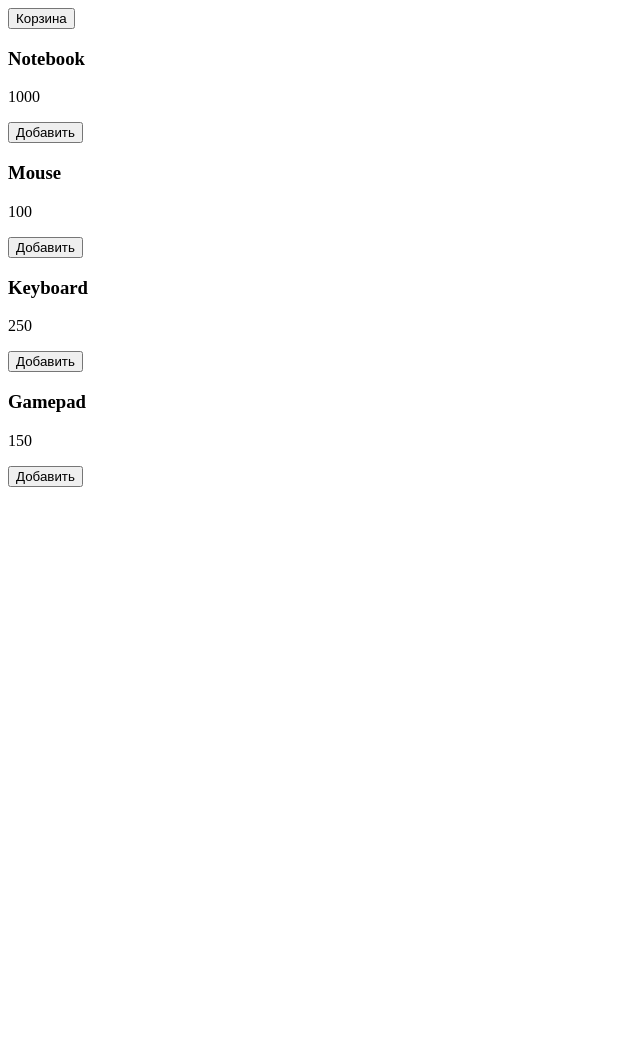
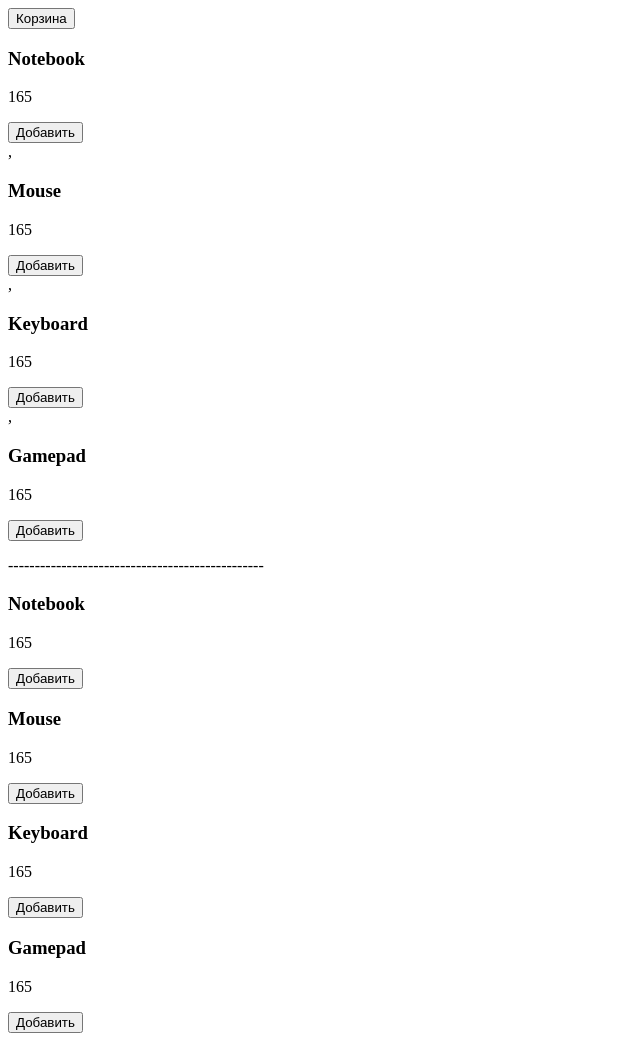
Before and after one commit to maxgoslar/js2new, a plain HTML site: page project/index.html in a window 1280 px wide. Shown: the whole page, without its empty margins (0-640 px from the left). Before the commit the page ends 800 px from the top, so only its background shows below. Drawn offline with Linux system fonts and the light colour scheme.

Commit message:
Добавил решение вопроса 2

```diff
--- a/project/index.html
+++ b/project/index.html
@@ -11,6 +11,10 @@
         <button class="btn-cart" type="button">Корзина</button>
     </header>
     <main>
+        <div class="products"></div>
+    </main>
+    <p>------------------------------------------------</p>
+    <main>
         <div class="productsNew"></div>
     </main>
     <script src="./js/main.js"></script>
--- a/project/js/main.js
+++ b/project/js/main.js
@@ -22,7 +22,11 @@ const products = [{
 
 
 //  ВОПРОС 2:
-//     Честно говоря, совсем не понял вопрос.
+//     Честно говоря, не совсем понял вопрос. Поставил значение по
+// умолчанию как значение аргумента в функции renderProduct (строка 42).
+// Для упрощения можно вводить просто константу, которую потом
+// использовать в качестве аргумента, например. Но пока не понимаю, насколько
+// это вообще  разумно
 
 
 const renderProduct = (title, price) => {
@@ -33,23 +37,23 @@ const renderProduct = (title, price) => {
               </div>`;
 };
 
-// const renderProducts = (list) => {
-//     const productList = list.map((good) => {
-//         return renderProduct(good.title, good.price);
-//     });
-//     document.querySelector('.products').innerHTML = productList;
-
-//     console.log(productList);
-// };
-
-// renderProducts(products);
+const renderProducts = (list) => {
+    const productList = list.map((good) => {
+        return renderProduct(good.title, good.price = "165");
+    });
+    document.querySelector('.products').innerHTML = productList;
+    console.log(productList);
+};
+renderProducts(products);
 
 //  ВОПРОС 3:
 //     Запятые возникают, потому что выводится по сути весь массив,
 //     все элементы подряд. Запятые отделяют один элемент от другого.
 //     Мое решение заключается в том, чтобы содздать новый массив,
 //     перебрать существующий массив Products и поочередно
-//     к элементу новоого массива добавить HTML каждого элемента в отдельности
+//     к единственному элементу новоого массива добавить HTML каждого элемента
+//     старого массива по отдельности.
+//     чтобы показать решение, ввел класс productsNew в index.html
 
 
 let productsNew = [];
```
